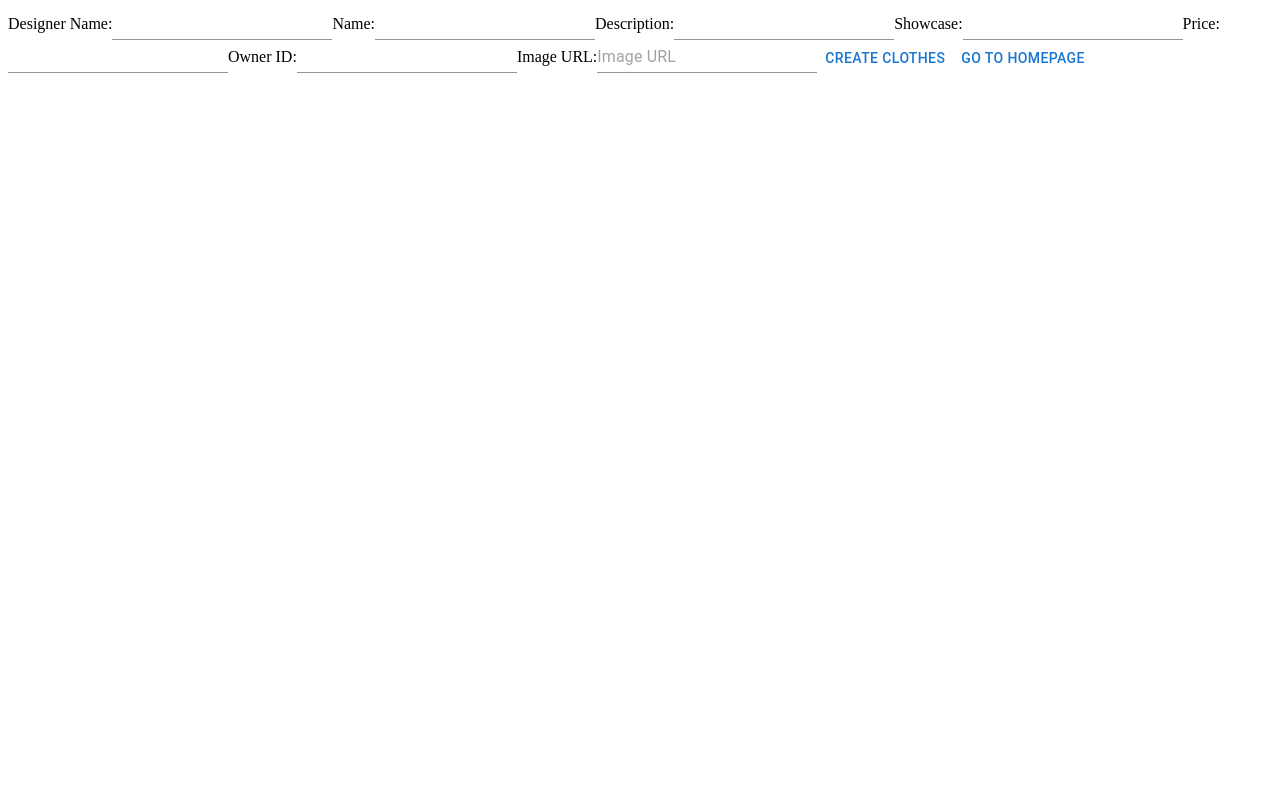
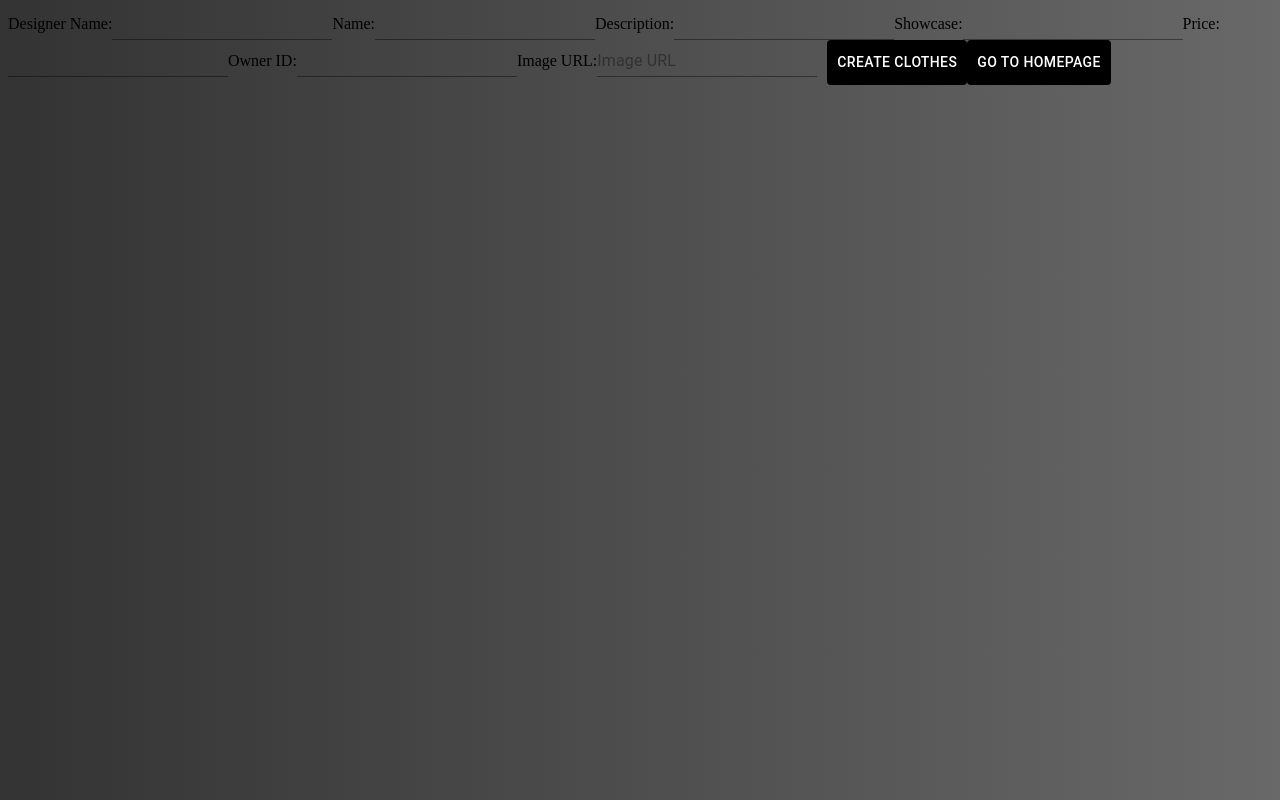
Before and after one commit to Avgelus/Piece-Scanner, a React (Create React App) app in the folder client/: page /AddNewClothes in a window 1280 px wide. Built offline with nearby package versions, Linux system fonts and the light colour scheme; no server answers.

Commit message:
Completed CSS

```diff
--- a/client/src/components/Pages/AddNewClothes/AddNewClothes.css
+++ b/client/src/components/Pages/AddNewClothes/AddNewClothes.css
@@ -1,3 +1,20 @@
 #inputs{
     margin-right: 100px;
 }
+
+#creationbutton{
+    color: white;
+    background-color: black;
+    padding: 10px;
+    display: inline-block;
+    text-decoration: none;
+    margin-left: 10px;
+}
+
+#homepagebutton{
+    color: white;
+    background-color: black;
+    padding: 10px;
+    display: inline-block;
+    text-decoration: none;
+}
--- a/client/src/components/Pages/AddNewClothes/AddNewClothing.js
+++ b/client/src/components/Pages/AddNewClothes/AddNewClothing.js
@@ -127,8 +127,8 @@ function AddNewClothes() {
                 placeholder="Image URL"
             />
 
-            <Button type="submit">Create Clothes</Button>
-            <Button onClick={goToHomepage}>Go to Homepage</Button>
+            <Button type="submit" id="creationbutton">Create Clothes</Button>
+            <Button onClick={goToHomepage} id="homepagebutton">Go to Homepage</Button>
         </form>
     );
 }
--- a/client/src/components/Pages/Homepage/Homepage.css
+++ b/client/src/components/Pages/Homepage/Homepage.css
@@ -1,17 +1,55 @@
+body {
+    background: linear-gradient(to right, rgba(0, 0, 0, 0.8), rgba(67, 67, 67, 0.8));
+}
+
 #search {
     display: flex;
     flex-direction: row;
     gap: 1000px;
-    margin-bottom: 50px
+    margin-bottom: 50px;
+    align-items: center;
+    justify-content: space-between;
 }
 
 #cards {
-    display:flex;
+    display: flex;
     gap: 20px;
     flex-wrap: wrap;
 }
 
-#flex-basis{
+#flex-basis {
     flex-basis: 100%;
-    height: 0px
+    height: 0px;
 }
+
+#homepage-title {
+    text-align: center;
+    color: #333;
+    font-size: 2rem;
+    margin-top: 20px;
+    background-color: black;
+}
+
+#create-link {
+    color: white;
+    background-color: black;
+    padding: 10px;
+    display: inline-block;
+    text-decoration: none;
+}
+
+
+.deleteButton {
+    background-color: black;
+    color: white;
+    padding: 10px;
+    border: none;
+    text-transform: uppercase;
+    margin: 5px;
+    border-radius: 4px;
+}
+
+.deleteButton.MuiButton-root {
+    background-color: black;
+    color: white;
+}
--- a/client/src/components/Pages/Homepage/Homepage.js
+++ b/client/src/components/Pages/Homepage/Homepage.js
@@ -1,8 +1,8 @@
-import React, { useState, useEffect } from "react";
-import { useNavigate, Link } from "react-router-dom";
-import { Button, TextField } from "@mui/material";
-import "./Homepage.css";
-import Cards from "../../Cards";
+import React, { useState, useEffect } from 'react';
+import { useNavigate, Link } from 'react-router-dom';
+import { Button, TextField } from '@mui/material';
+import './Homepage.css';
+import Cards from '../../Cards';
 
 function Homepage() {
     const [pieces, setPieces] = useState([]);
@@ -16,11 +16,13 @@ function Homepage() {
             .catch(error => console.error('Error:', error));
     }, []);
 
-    const deleteClothing = (id) => {
+    const deleteClothing = id => {
         fetch(`/clothes/${id}`, { method: 'DELETE' })
             .then(response => {
                 if (response.ok) {
-                    setPieces(prevPieces => prevPieces.filter(piece => piece.id !== id));
+                    setPieces(prevPieces =>
+                        prevPieces.filter(piece => piece.id !== id)
+                    );
                 } else {
                     console.error('Failed to delete the item');
                 }
@@ -28,7 +30,7 @@ function Homepage() {
             .catch(error => console.error('Error:', error));
     };
 
-    const navigateToShowcase = (id) => {
+    const navigateToShowcase = id => {
         navigate(`/Showcase/${id}`);
     };
 
@@ -38,14 +40,18 @@ function Homepage() {
 
     return (
         <>
+            <h1 id="homepage-title">Piece-Scanner</h1>
+
             <div id="search">
                 <TextField
                     label="Search Clothes"
                     variant="outlined"
                     value={searchTerm}
-                    onChange={(e) => setSearchTerm(e.target.value)}
+                    onChange={e => setSearchTerm(e.target.value)}
                 />
-                <Link to="/AddNewClothes">CREATE</Link>
+                <Link to="/AddNewClothes" id="create-link">
+                    CREATE
+                </Link>
             </div>
 
             <div id="cards">
@@ -55,7 +61,12 @@ function Homepage() {
                         <div onClick={() => navigateToShowcase(piece.id)}>
                             <Cards image={piece.image_url} />
                         </div>
-                        <Button onClick={() => deleteClothing(piece.id)}>Delete</Button>
+                        <Button
+                            onClick={() => deleteClothing(piece.id)}
+                            className="deleteButton"
+                        >
+                            Delete
+                        </Button>
                     </React.Fragment>
                 ))}
             </div>
```
